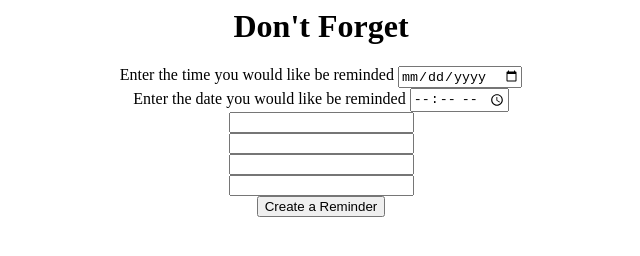
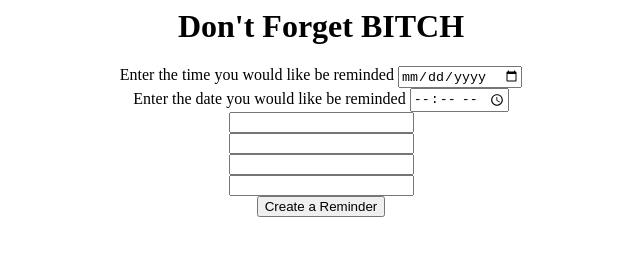
Before and after one commit to redrobin005/Dont-Forget, a plain HTML site: page index.html in a window 1280 px wide. Shown: the whole page, without its empty margins (319-959 px from the left). Drawn offline with Linux system fonts and the light colour scheme.

Commit message:
Update index.html

```diff
--- a/index.html
+++ b/index.html
@@ -10,7 +10,7 @@
 <view>
 </nav>
 <main>
-    <h1>Don't Forget</h1>
+    <h1>Don't Forget BITCH</h1>
     <section>
       <form action="/hey">
         <div>
```
